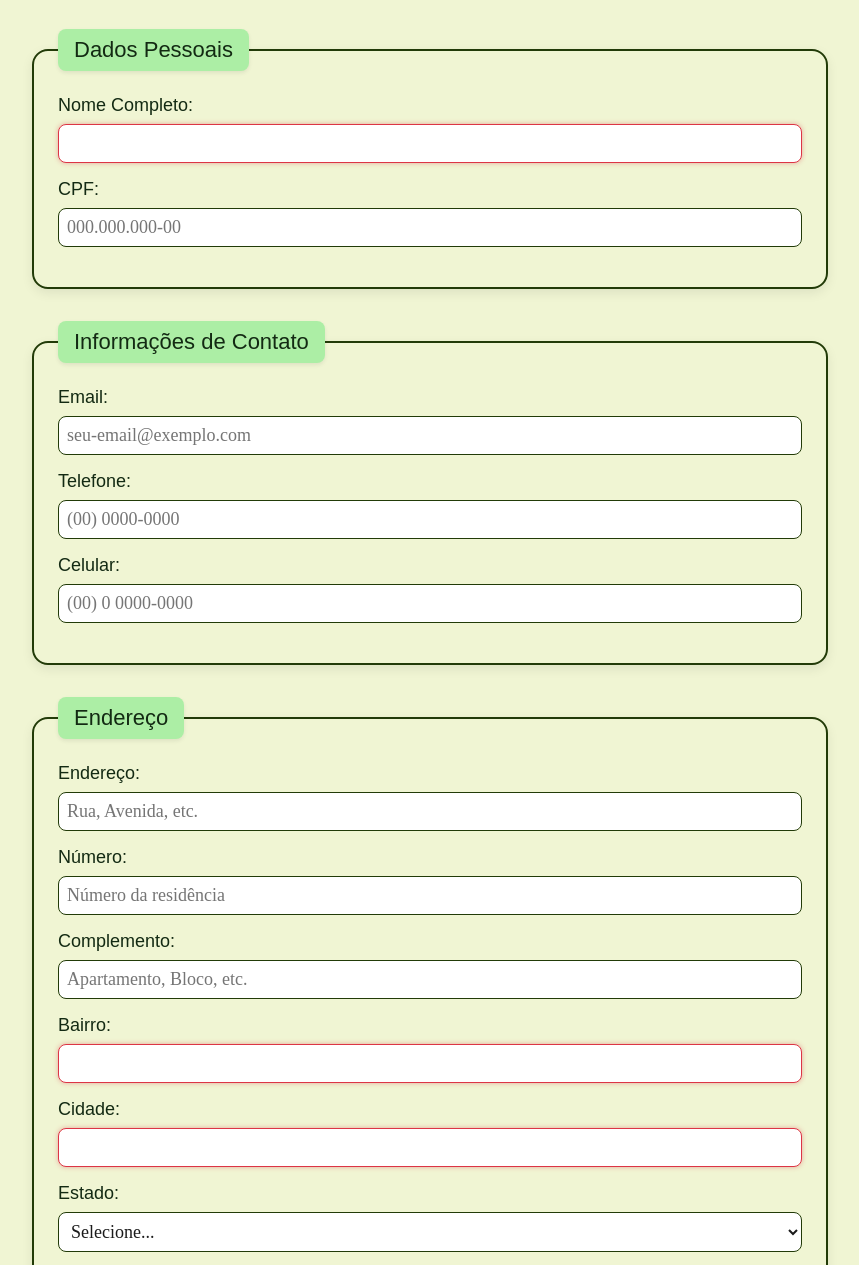
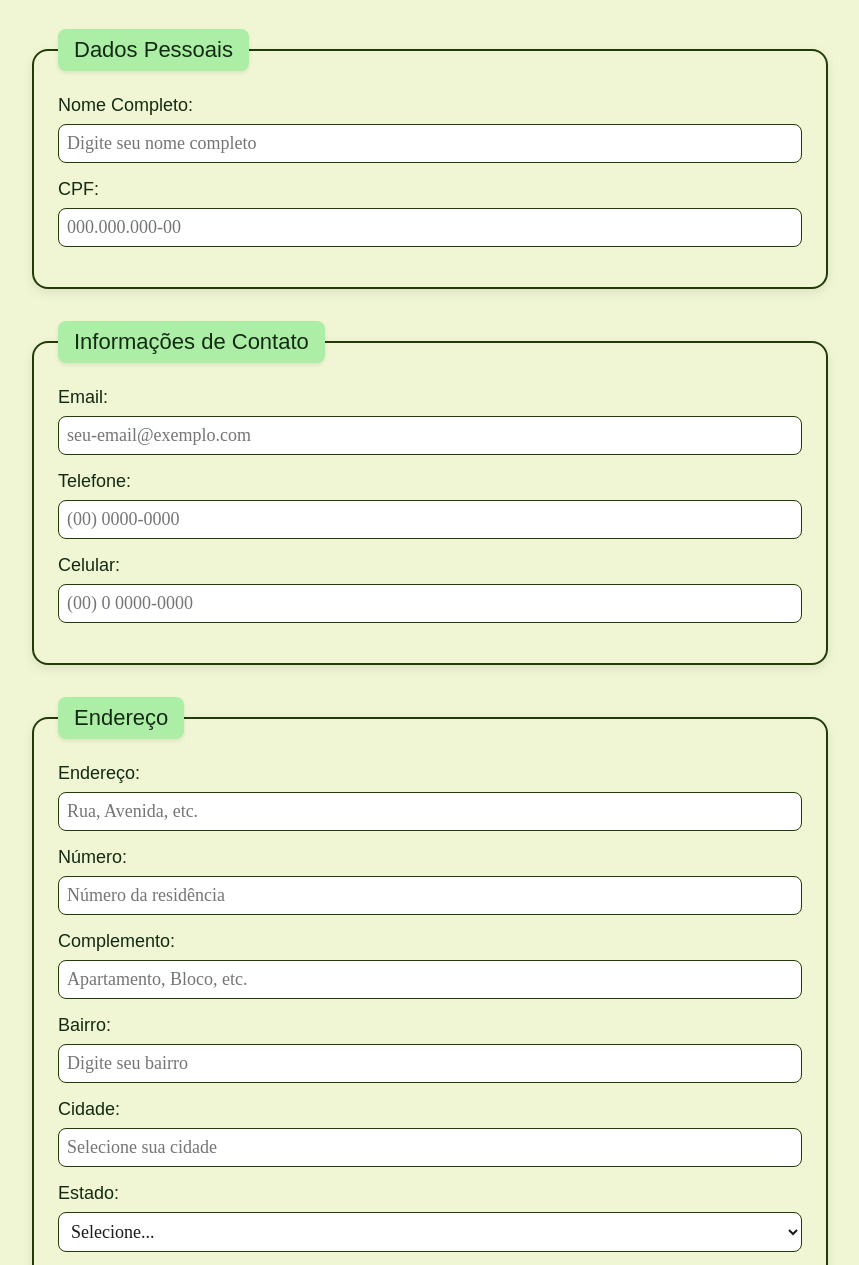
Before and after one commit to lucasjosebs/site-institucional-ong, a plain HTML site: page html/cadastro.html in a window 1280 px wide. Shown: the part 314-1579 px from the top of the page, without its empty margins (210-1069 px from the left). Drawn offline with nearby package versions, Linux system fonts and the light colour scheme; a web font is replaced by a local one.

Commit message:
fix: corrige erro nos campos nome, bairro e cidade do formulário

```diff
--- a/html/cadastro.html
+++ b/html/cadastro.html
@@ -51,7 +51,7 @@
                 <legend>Dados Pessoais</legend>
                 <p>
                     <label for="nome">Nome Completo:</label>
-                    <input type="text" id="nome" name="nome" required autocomplete="name">
+                    <input type="text" id="nome" name="nome" required placeholder="Digite seu nome completo" required autocomplete="name">
                 </p>
                 <p>
                     <label for="cpf">CPF:</label>
@@ -103,11 +103,11 @@
                 </p>
                 <p>
                     <label for="bairro">Bairro:</label>
-                    <input type="text" id="bairro" name="bairro" required>
+                    <input type="text" id="bairro" name="bairro" required placeholder="Digite seu bairro" required>
                 </p>
                 <p>
                     <label for="cidade">Cidade:</label>
-                    <input type="text" id="cidade" name="cidade" required autocomplete="address-level2">
+                    <input type="text" id="cidade" name="cidade" required placeholder="Selecione sua cidade" autocomplete="address-level2">
                 </p>
                 <p>
                     <label for="estado">Estado:</label>
```
